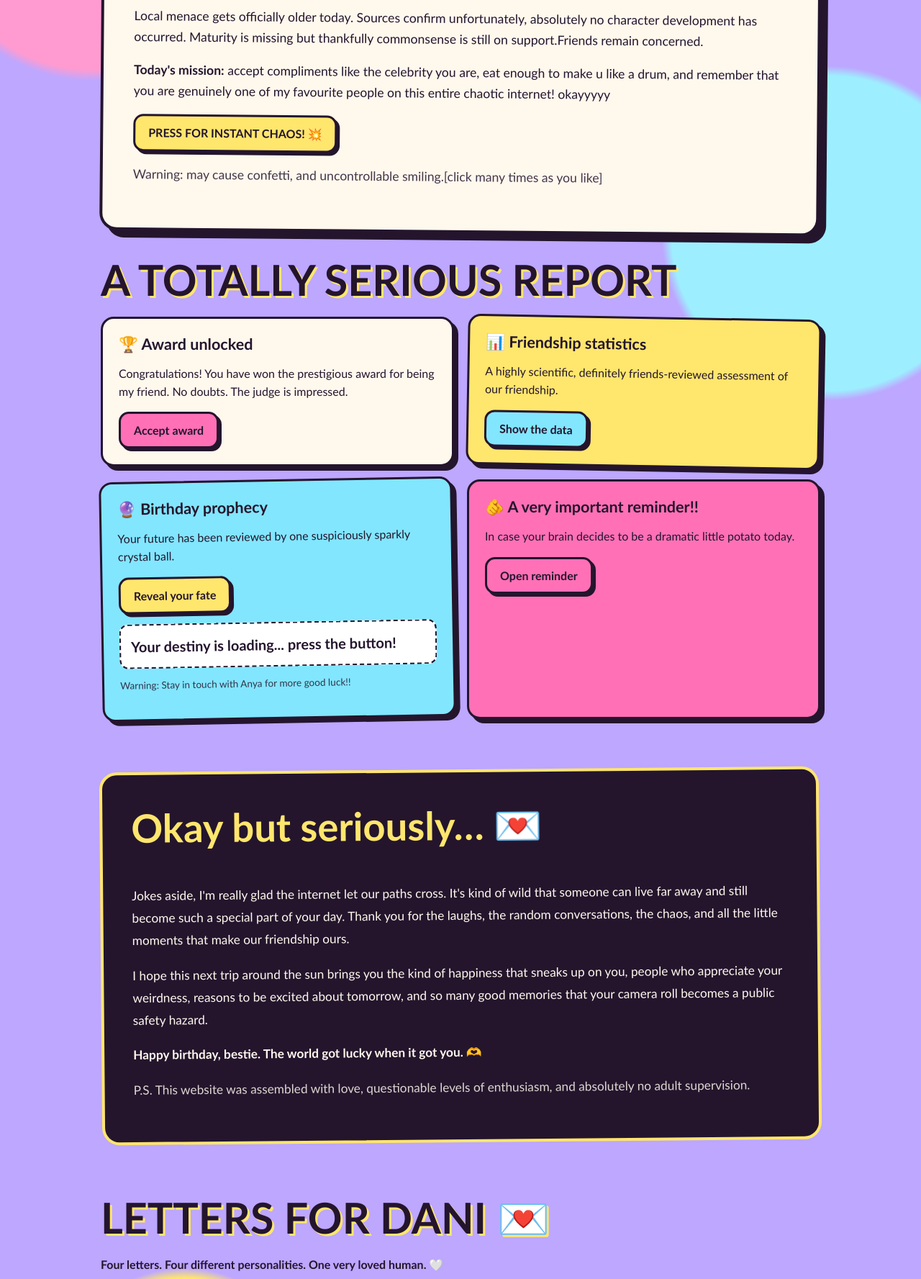
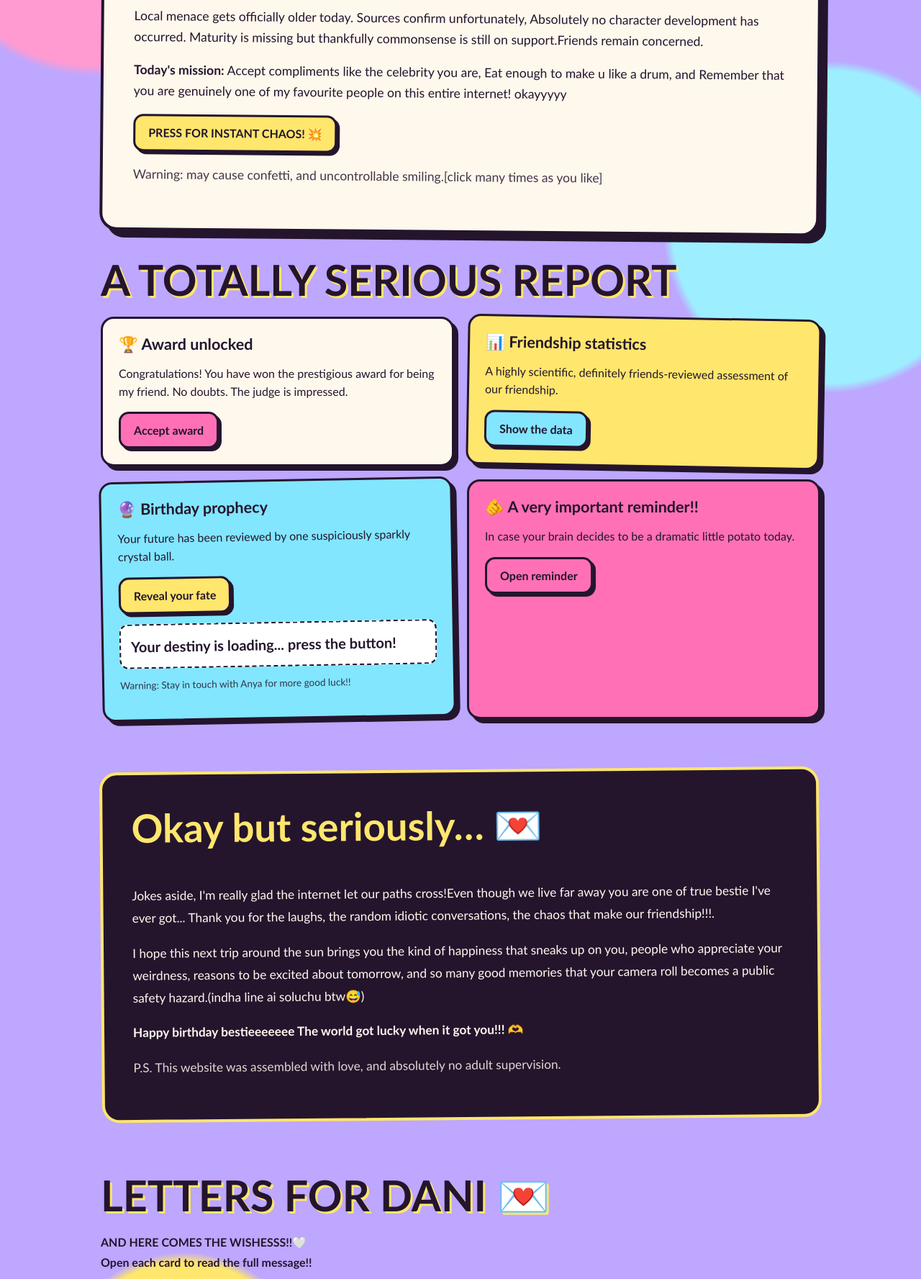
Before and after one commit to Anya-echo/Hyhhh, a plain HTML site: page index.html in a window 1280 px wide. Shown: the part 640-2417 px from the top of the page at 72% size. Drawn offline with Linux system fonts and the light colour scheme.

Commit message:
Update index.html

```diff
--- a/index.html
+++ b/index.html
@@ -216,8 +216,8 @@
   <main class="wrap">
     <div class="hero-card">
       <h2>BREAKING NEWS!! 🗞️</h2>
-      <p>Local menace gets officially older today. Sources confirm unfortunately, absolutely no character development has occurred. Maturity is missing but thankfully commonsense is still on support.Friends remain concerned.</p>
-      <p><strong>Today's mission:</strong> accept compliments like the celebrity you are, eat enough to make u like a drum, and remember that you are genuinely one of my favourite people on this entire chaotic internet! okayyyyy</p>
+      <p>Local menace gets officially older today. Sources confirm unfortunately, Absolutely no character development has occurred. Maturity is missing but thankfully commonsense is still on support.Friends remain concerned.</p>
+      <p><strong>Today's mission:</strong> Accept compliments like the celebrity you are, Eat enough to make u like a drum, and Remember that you are genuinely one of my favourite people on this entire internet! okayyyyy</p>
       <button class="btn yellow" onclick="partyTime()">PRESS FOR INSTANT CHAOS! 💥</button>
       <p class="tiny">Warning: may cause confetti, and uncontrollable smiling.[click many times as you like]</p>
     </div>
@@ -256,19 +256,18 @@
     <section>
       <div class="big-note">
         <h2>Okay but seriously… 💌</h2>
-        <p>Jokes aside, I'm really glad the internet let our paths cross. It's kind of wild that someone can live far away and still become such a special part of your day. Thank you for the laughs, the random conversations, the chaos, and all the little moments that make our friendship ours.</p>
-        <p>I hope this next trip around the sun brings you the kind of happiness that sneaks up on you, people who appreciate your weirdness, reasons to be excited about tomorrow, and so many good memories that your camera roll becomes a public safety hazard.</p>
-        <p><strong>Happy birthday, bestie. The world got lucky when it got you. 🫶</strong></p>
-        <p class="tiny">P.S. This website was assembled with love, questionable levels of enthusiasm, and absolutely no adult supervision.</p>
+        <p>Jokes aside, I'm really glad the internet let our paths cross!Even though we live far away you are one of true bestie I've ever got... Thank you for the laughs, the random idiotic conversations, the chaos that make our friendship!!!.</p>
+        <p>I hope this next trip around the sun brings you the kind of happiness that sneaks up on you, people who appreciate your weirdness, reasons to be excited about tomorrow, and so many good memories that your camera roll becomes a public safety hazard.(indha line ai soluchu btw😅) </p>
+        <p><strong>Happy birthday bestieeeeeee The world got lucky when it got you!!! 🫶</strong></p>
+        <p class="tiny">P.S. This website was assembled with love, and absolutely no adult supervision.</p>
       </div>
     </section>
 
 <section class="letters-section">
   <h2 class="section-title">LETTERS FOR DANI 💌</h2>
   <p class="letters-intro">
-    Four letters. Four different personalities.
-    One very loved human. 🤍<br>
-    Open each card to read the full message!
+    AND HERE COMES THE WISHESSS!!🤍<br>
+    Open each card to read the full message!!
   </p>
 
   <div class="letters-grid">
@@ -280,7 +279,7 @@
         READ LETTER 💌
       </button>
       <div class="letter-content" id="letter1">Happy Birthday to my book bestieeeeee😘❤️ Dani you were sooo sudden to become my friend, just through a random text asking about the Shatter Me series and now we have come so far and I find it so easy to talk to you about anything and everything. I am glad for all of it and I hope our friendship continues to grow and thrive bbg.... I hope and pray you grow into become the best version of yourself and continue to be the diva u r, slaying and being the cool girl💫😎 Akki love you loads darling and here's to all the years and memories to come... Finally, I too am amazing and you should be be greatful for having me😌 Haha, that'd be a two way street, cuz I am forever thankful for god to sending u in my way👉👈🥰
-        <div class="letter-signature">— xxxx 💋</div>
+        <div class="letter-signature">— MARIE 💋</div>
       </div>
     </article>
 
@@ -296,7 +295,7 @@ Lots lots of love from this side and from behalf of my brother ....... my wish a
 Become rich , hot , crazy bitch 😜 and take care of my nephew 😘
 ❤️❤️❤️❤️❤️❤️❤️❤️❤️❤️❤️❤️❤️❤️❤️❤️❤️❤️❤️❤️❤️❤️❤️
 🩷🩷🩷🩷🩷🩷🩷🩷🩷🩷🩷🩷🩷🩷🩷🩷🩷🩷🩷🩷🩷🩷🩷
-        <div class="letter-signature">— yyyy 🩷</div>
+        <div class="letter-signature">— Saniya 🩷</div>
       </div>
     </article>
 
@@ -311,7 +310,7 @@ May God bless youh with abundance of happiness lots of courage and confidence
 May God make your day and life as perfect as youh assumed
 May God make your day wonderful and may you not get older faster😹
 Ohhhhmaaabestieeeee i wannttttt youuuu to beeee Hereeeee withhh meeeeeee (cz I wanna eat cake lol)
-        <div class="letter-signature">— zzzz 🎀</div>
+        <div class="letter-signature">— Ava 🎀</div>
       </div>
     </article>
 
@@ -323,7 +322,7 @@ Ohhhhmaaabestieeeee i wannttttt youuuu to beeee Hereeeee withhh meeeeeee (cz I w
       </button>
       <div class="letter-content" id="letter4">Happy Birthday, Danielle! 🤍🎂
 Even though we’re miles apart, you hold such a special place in my heart. I’m so grateful to have you in my life, for always supporting me and being someone I can count on. You mean more to me than words can explain, and I hope life gives you all the happiness and love you deserve. I wish I could celebrate this special day with you in person, but until then, sending you the biggest hug from afar. I love you so much, and I’m so lucky to have you. 🫶🏻💗
-        <div class="letter-signature">— wwww 🤍</div>
+        <div class="letter-signature">— Saamiya 🤍</div>
       </div>
     </article>
 
@@ -337,8 +336,8 @@ Even though we’re miles apart, you hold such a special place in my heart. I’
         <p>There's a tiny gift inside. No refunds. No exchanges.</p>
         <button class="btn yellow" onclick="openGift()">UNWRAP YOUR GIFT 🎀</button>
         <div class="gift-message" id="giftMessage">
-          🎉 SURPRISEEEE! 🎉<br><br>
-          Your gift is a lifetime subscription to me cheering you on, sending you ridiculous things, and reminding you that you deserve good things. No expiry date! Extremely limited edition because it's specifically for YOU DANI! 💗
+          🎉 SURPRISEEEE! 🎉<br><br>(
+          Your gift is a lifetime subscription to me!😂 sending you ridiculous things, and reminding you that you deserve good things. No expiry date gurll! Extremely limited edition because it's specifically for YOU DANIELLE! 💗 Epome happy ah iru and I hope we stay like this till the end! (P.S. konjam kastapatu panen so epdi irukunu sollu😅😂)
           <br><br><strong>Now close your eyes make a wish and go have the best birthday ever!</strong>
         </div>
       </div>
```
